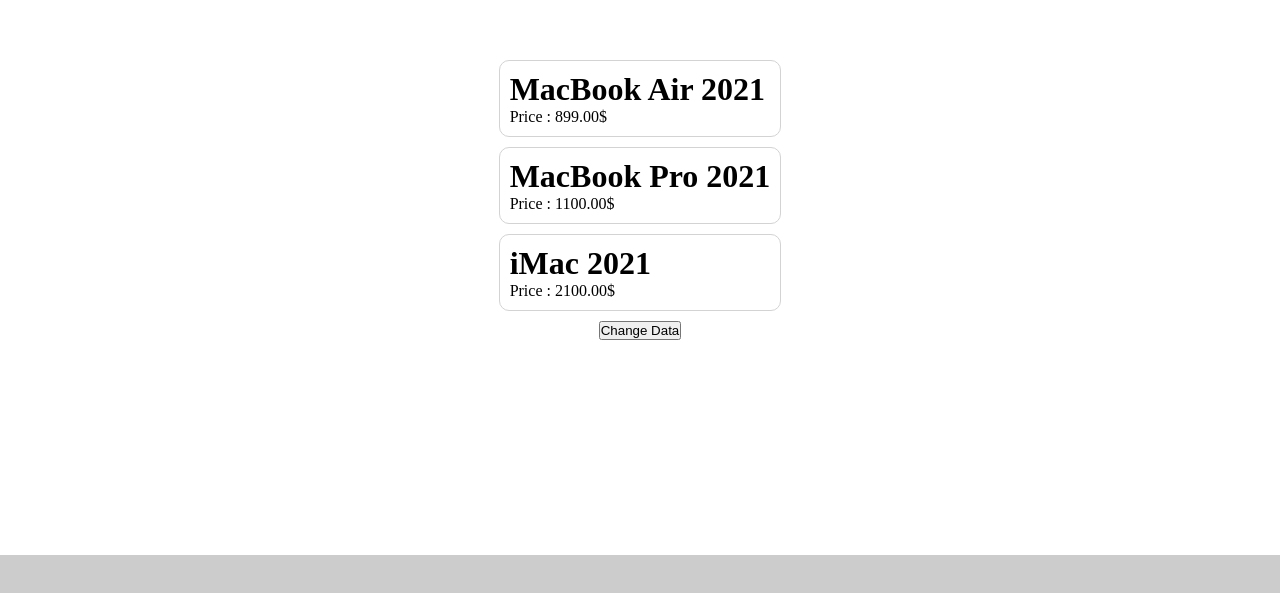
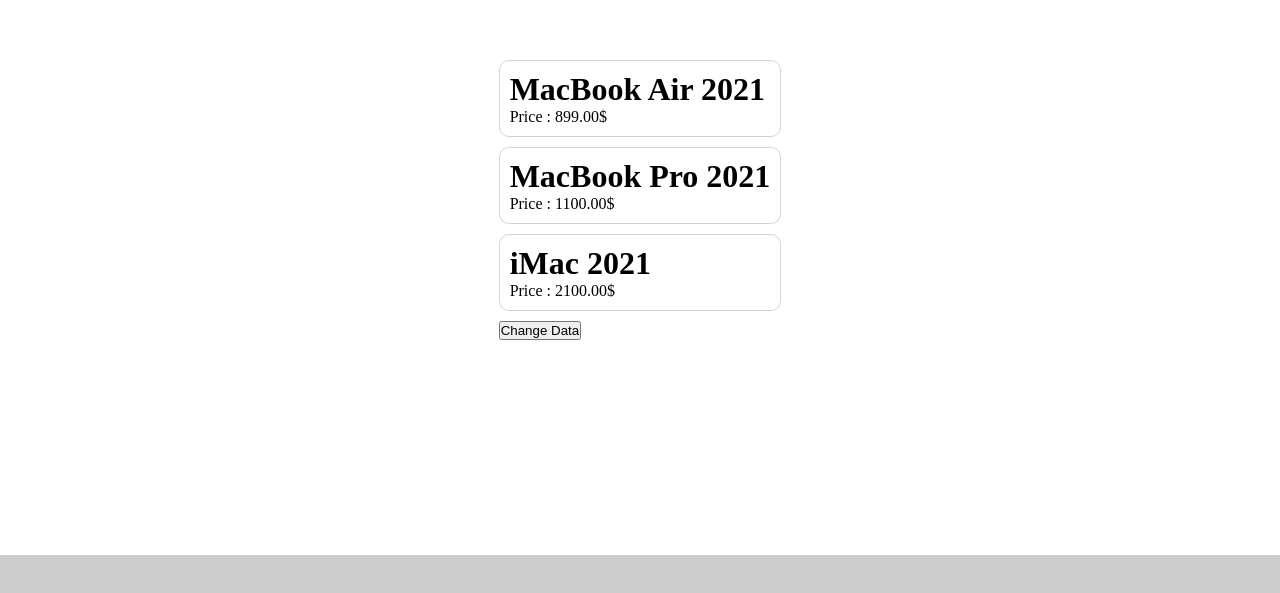
Before and after one commit to hamid19471/shoppingCard, a React (Create React App) app: page / in a window 1280 px wide. Shown: the part 165-758 px from the top of the page. Built offline with nearby package versions, Linux system fonts and the light colour scheme; the HTML template or start-up script is replaced by a standard one.

Commit message:
Seprate list of products to other component, add new component to App.js

```diff
--- a/src/App.js
+++ b/src/App.js
@@ -1,35 +1,12 @@
 import React from "react";
 import "./App.css";
-import Products from "./components/Products/Products";
+import ProductList from "./components/ProducstList/ProductList";
 
 function App() {
-    const data = [
-        {
-            title: "MacBook Air 2021",
-            price: "899.00$",
-        },
-        {
-            title: "MacBook Pro 2021",
-            price: "1100.00$",
-        },
-        {
-            title: "iMac 2021",
-            price: "2100.00$",
-        },
-    ];
-
     return (
         <div className="container">
             <div>
-                {data.map((item) => (
-                    <Products
-                        key={item.title}
-                        price={item.price}
-                        name={item.title}
-                    />
-                ))}
-            </div>
-            <div>
+                <ProductList />
                 <button>Change Data</button>
             </div>
         </div>
--- /dev/null
+++ b/src/components/ProducstList/ProductList.jsx
@@ -0,0 +1,33 @@
+import React from "react";
+import Products from "../ProductCards/Products";
+const ProductList = () => {
+    const data = [
+        {
+            title: "MacBook Air 2021",
+            price: "899.00$",
+        },
+        {
+            title: "MacBook Pro 2021",
+            price: "1100.00$",
+        },
+        {
+            title: "iMac 2021",
+            price: "2100.00$",
+        },
+    ];
+    return (
+        <div>
+            <div>
+                {data.map((item) => (
+                    <Products
+                        key={item.length}
+                        price={item.price}
+                        name={item.title}
+                    />
+                ))}
+            </div>
+        </div>
+    );
+};
+
+export default ProductList;
```
Also changed, not shown: src/components/ProductCards/Product.module.css (renamed from src/components/Products/Product.module.css), src/components/ProductCards/Products.jsx (renamed from src/components/Products/Products.jsx).
